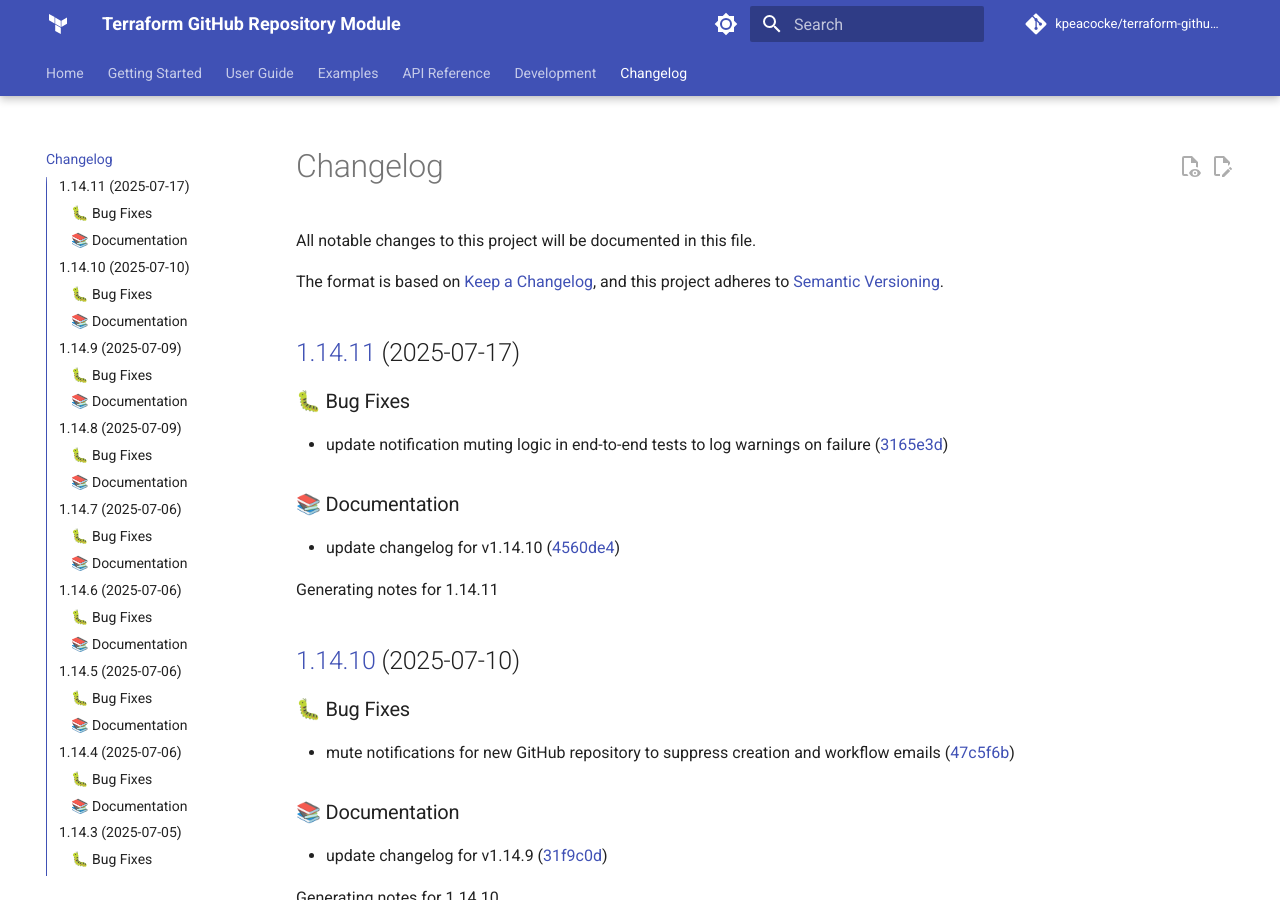
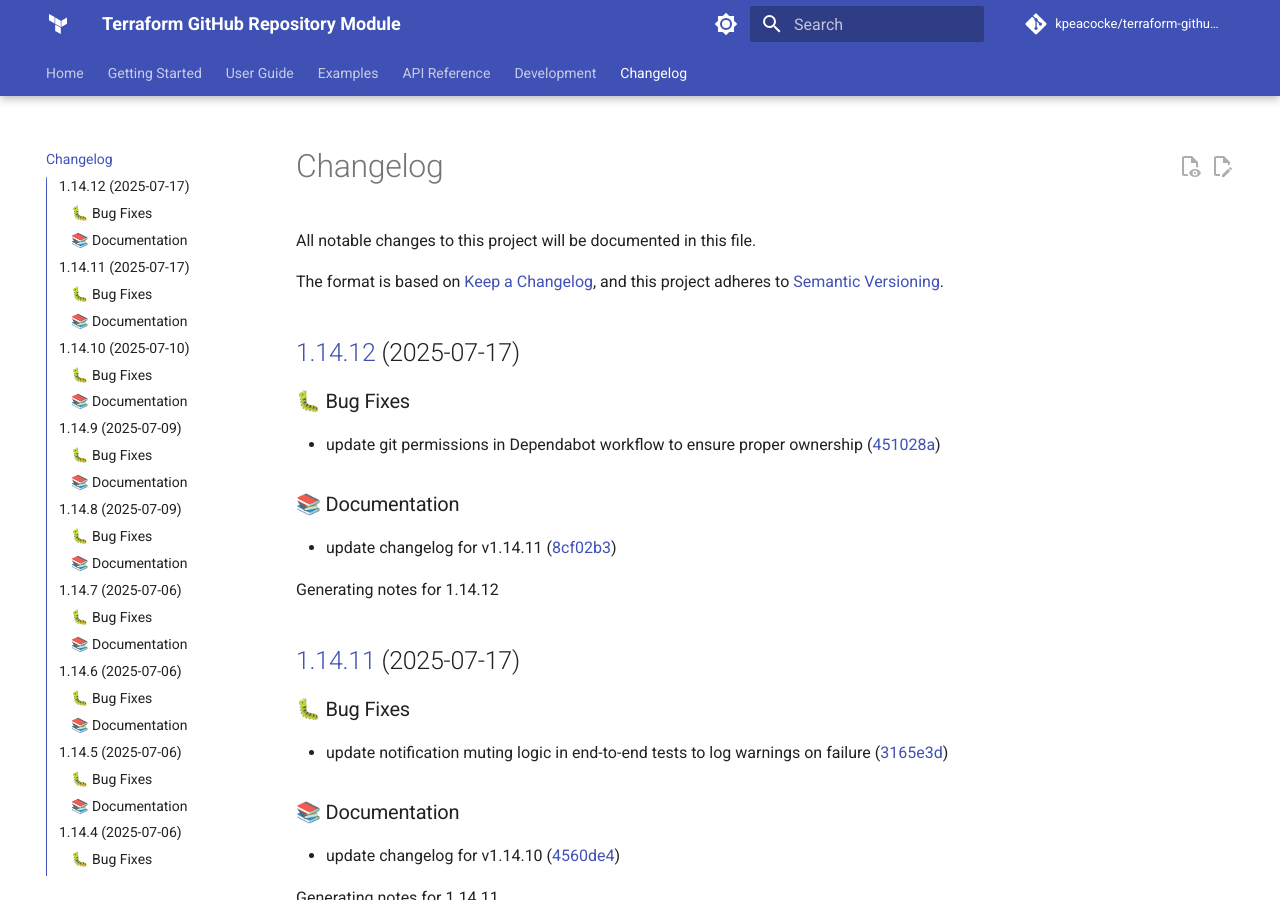
Before and after one commit to kpeacocke/terraform-github-repo, an MkDocs documentation site: the page built from docs/changelog.md, in a window 1280 px wide and 900 px high. Built offline with MkDocs 1.6.1 and Material for MkDocs 9.7.7, drawn with Linux system fonts in a browser that asks for light colours; comment, search, counter and statistics services are not loaded; the version menu is left out.

Commit message:
docs: update changelog for v1.14.12

```diff
--- a/docs/changelog.md
+++ b/docs/changelog.md
@@ -6,6 +6,18 @@ The format is based on [Keep a Changelog](https://keepachangelog.com/en/1.0.0/),
 and this project adheres to [Semantic Versioning](https://semver.org/spec/v2.0.0.html).
 
 <!-- markdownlint-disable MD024 -->
+
+## [1.14.12](https://github.com/kpeacocke/terraform-github-repo/compare/v1.14.11...v1.14.12) (2025-07-17)
+
+### 🐛 Bug Fixes
+
+* update git permissions in Dependabot workflow to ensure proper ownership ([451028a](https://github.com/kpeacocke/terraform-github-repo/commit/451028acc1869a4737c5a28ddbee5c9a3d573451))
+
+### 📚 Documentation
+
+* update changelog for v1.14.11 ([8cf02b3](https://github.com/kpeacocke/terraform-github-repo/commit/8cf02b3b76da5df54827f2189f8f221b86353643))
+
+Generating notes for 1.14.12
 
 ## [1.14.11](https://github.com/kpeacocke/terraform-github-repo/compare/v1.14.10...v1.14.11) (2025-07-17)
 
```
